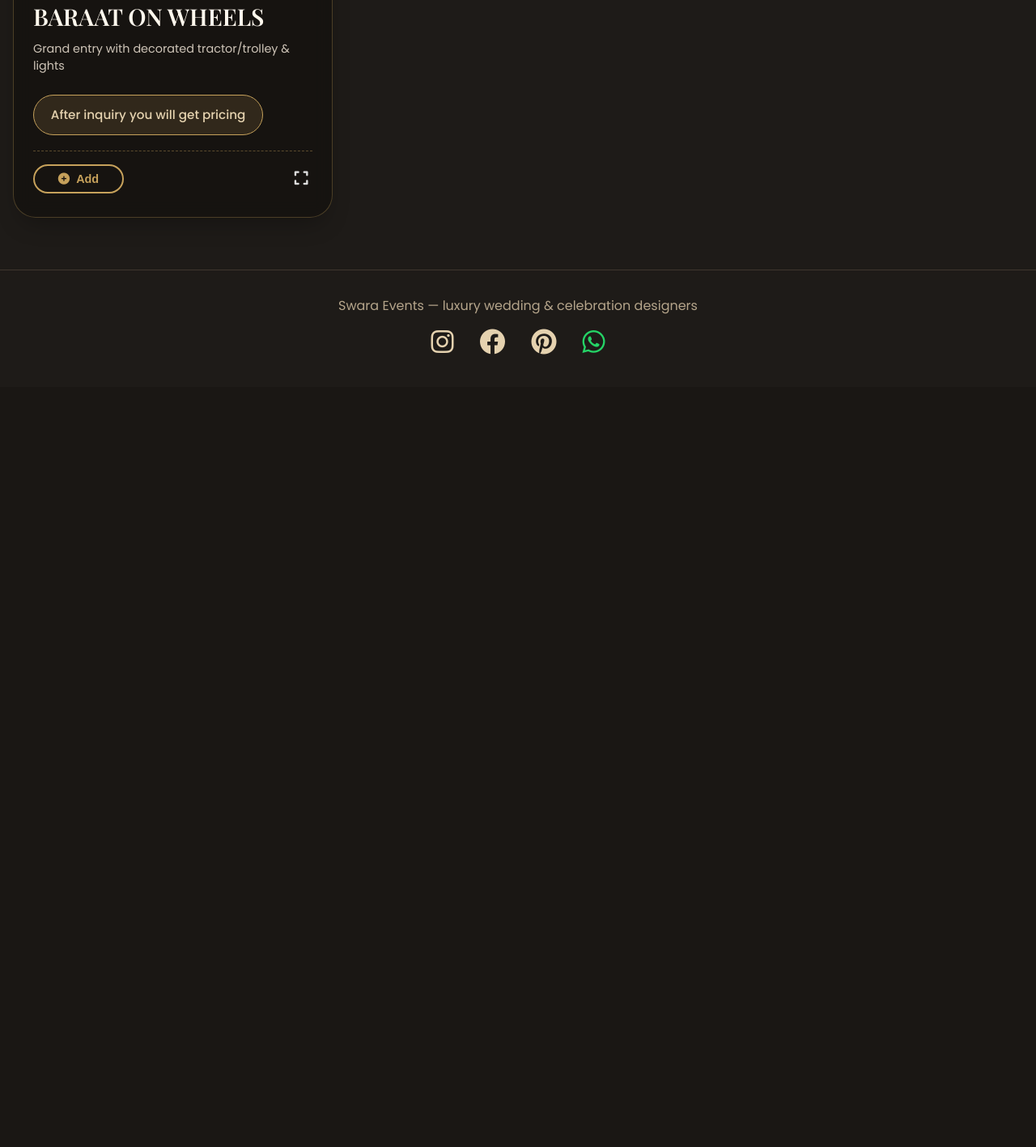
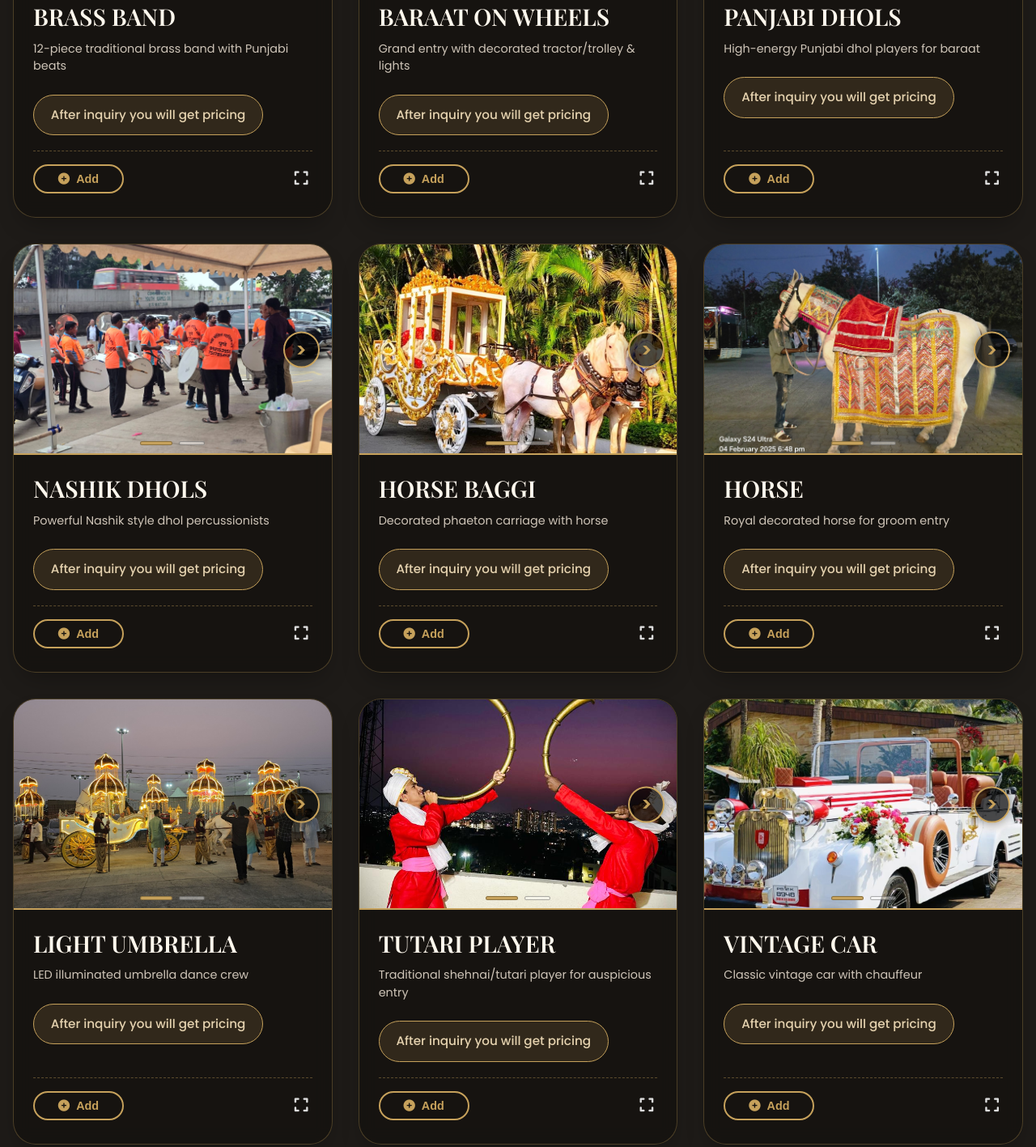
Before and after one commit to MenuSpeak/Swar-Sangeet-Brass-Band-and-Event, a plain HTML site: page index.html in a window 1280 px wide. Shown: the part 1280-2697 px from the top of the page at 81% size. Before the commit the page ends 1758 px from the top, so only its background shows below. Drawn offline with nearby package versions, Linux system fonts and the light colour scheme.

Commit message:
Update index.html

```diff
--- a/index.html
+++ b/index.html
@@ -815,16 +815,16 @@
 
 
 const servicesData = [
-  { cat:"Baraat Entry", name:"BRASS BAND", desc:"12-piece traditional brass band with Punjabi beats", price:null, images:["img/brass_band2.jpeg","img/brass_band1.jpeg"] },
-  { cat:"Wedding Services", name:"BARAAT ON WHEELS", desc:"Grand entry with decorated tractor/trolley & lights", price:null, images:["img/baraat_wheels1.jpeg","img/baraat_wheels2.jpeg"] },
-  { cat:"Baraat Entry", name:"PANJABI DHOLS", desc:"High-energy Punjabi dhol players for baraat", price:null, images:["img/dhol1.jpeg","img/dhol1.jpeg"] },
-  { cat:"Baraat Entry", name:"NASHIK DHOLS", desc:"Powerful Nashik style dhol percussionists", price:null, images:["img/nashik_dhol1.jpeg","img/nashik_dhol2.jpeg"] },
-  { cat:"Vehicles", name:"HORSE BAGGI", desc:"Decorated phaeton carriage with horse", price:null, images:["img/horse_baggi1.jpeg","img/horse_baggi2.jpeg"] },
-  { cat:"Vehicles", name:"HORSE", desc:"Royal decorated horse for groom entry", price:null, images:["img/horse1.jpeg","img/horse2.jpeg"] },
-  { cat:"Baraat Entry", name:"LIGHT UMBRELLA", desc:"LED illuminated umbrella dance crew", price:null, images:["img/light_umbrella1.jpeg","img/light_umbrella2.jpeg"] },
-  { cat:"Baraat Entry", name:"TUTARI PLAYER", desc:"Traditional shehnai/tutari player for auspicious entry", price:null, images:["img/tutari1.jpeg","img/tutari2.jpeg"] },
-  { cat:"Vehicles", name:"VINTAGE CAR", desc:"Classic vintage car with chauffeur", price:null, images:["img/vintage_car1.jpeg","img/vintage_car1.jpeg"] },
-  { cat:"Baraat Entry", name:"HALGI GROUP", desc:"Traditional halgi (small drum) players group", price:null, images:["img/halgi1.jpeg","img/halgi2.jpeg"] }
+  { cat:"Wedding Services", name:"BRASS BAND", desc:"12-piece traditional brass band with Punjabi beats", price:null, images:["img/brass_band3.jpeg","img/brass_band2.jpeg","img/brass_band1.jpeg", "img/brass_band4.jpeg"] },
+  { cat:"Wedding Services", name:"BARAAT ON WHEELS", desc:"Grand entry with decorated tractor/trolley & lights", price:null, images:["img/baraatonwheel1.jpeg", "img/baraat_wheels1.jpeg","img/baraat_wheels2.jpeg"] },
+  { cat:"Wedding Services", name:"PANJABI DHOLS", desc:"High-energy Punjabi dhol players for baraat", price:null, images:["img/dhol1.jpeg","img/dhol1.jpeg"] },
+  { cat:"Wedding Services", name:"NASHIK DHOLS", desc:"Powerful Nashik style dhol percussionists", price:null, images:["img/nashik_dhol1.jpeg","img/nashik_dhol2.jpeg"] },
+  { cat:"Wedding Services", name:"HORSE BAGGI", desc:"Decorated phaeton carriage with horse", price:null, images:["img/horse_baggi1.jpeg","img/horse_baggi2.jpeg"] },
+  { cat:"Wedding Services", name:"HORSE", desc:"Royal decorated horse for groom entry", price:null, images:["img/horse1.jpeg","img/horse2.jpeg"] },
+  { cat:"Wedding Services", name:"LIGHT UMBRELLA", desc:"LED illuminated umbrella dance crew", price:null, images:["img/light_umbrella1.jpeg","img/light_umbrella2.jpeg"] },
+  { cat:"Wedding Services", name:"TUTARI PLAYER", desc:"Traditional shehnai/tutari player for auspicious entry", price:null, images:["img/tutari1.jpeg","img/tutari2.jpeg"] },
+  { cat:"Wedding Services", name:"VINTAGE CAR", desc:"Classic vintage car with chauffeur", price:null, images:["img/vintage_car1.jpeg","img/vintage_car1.jpeg"] },
+  { cat:"Wedding Services", name:"HALGI GROUP", desc:"Traditional halgi (small drum) players group", price:null, images:["img/halgi1.jpeg","img/halgi2.jpeg"] }
 ];
 
 const categories = ["Wedding Services","Baraat Entry","Vehicles"];
```
